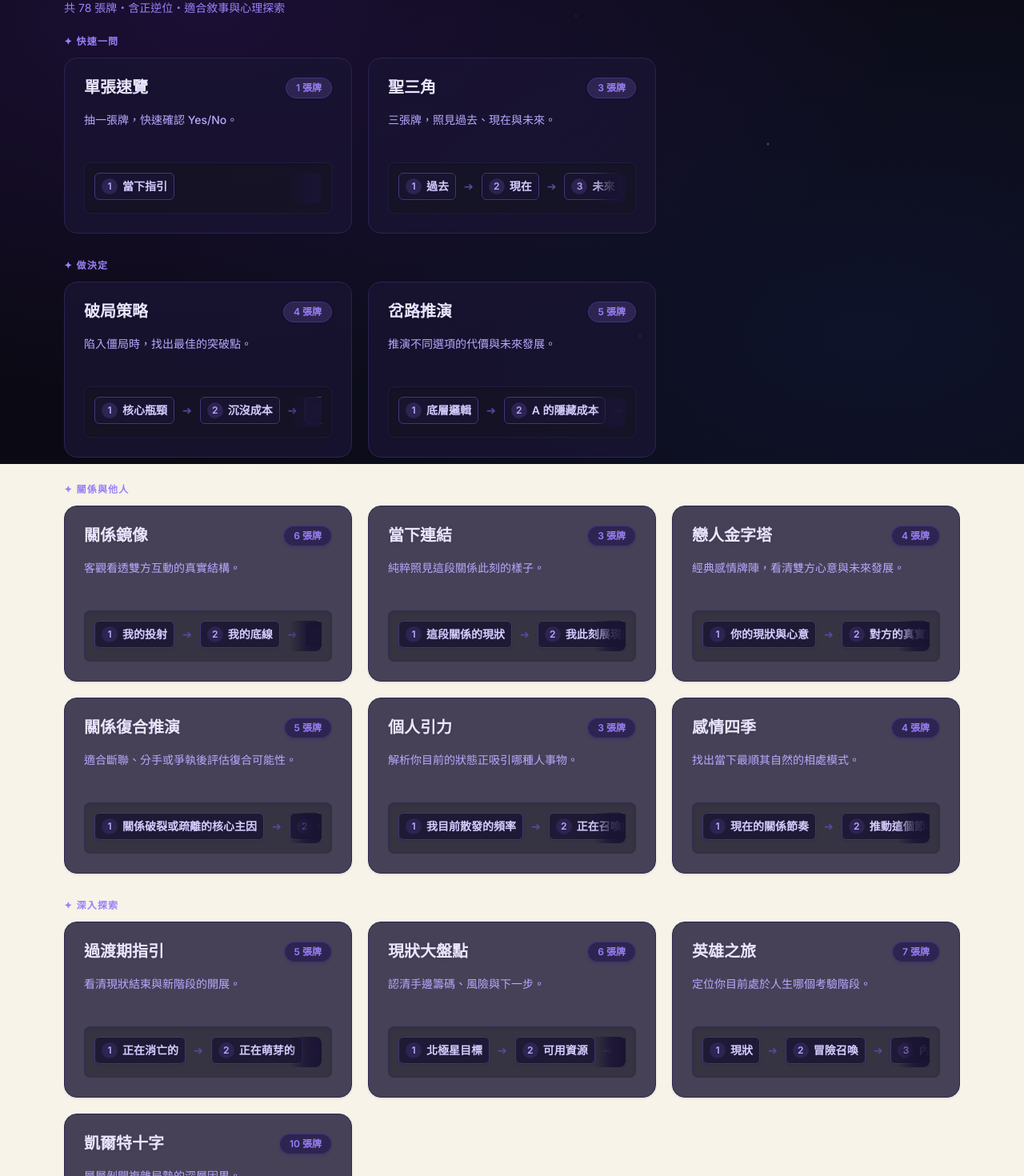
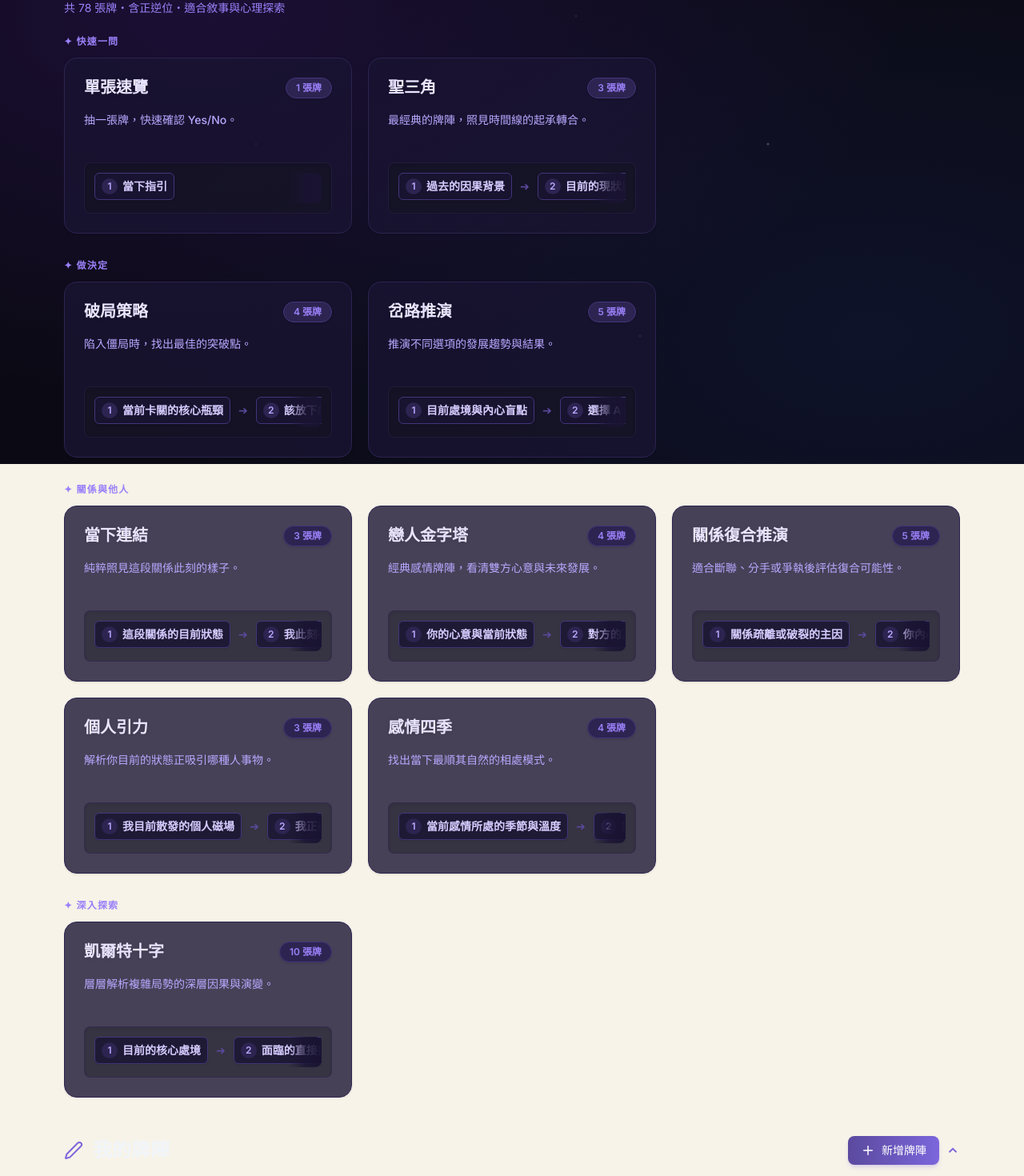
Before and after one commit to dodododora/Tarot-Draw, a React (Vite) app: page / in a window 1280 px wide. Shown: the part 220-1690 px from the top of the page at 80% size. Built offline with nearby package versions, Linux system fonts and the light colour scheme.

Commit message:
feat: complete rewrite and simplify of all Tarot spreads positions and layout codes

```diff
--- a/src/App.tsx
+++ b/src/App.tsx
@@ -2609,30 +2609,6 @@ function TarotSpreadLayout({ spread, cards, mode }: { spread: Spread; cards: Dra
         </div>
       );
 
-    case 'mirror':
-      return (
-        <div className="grid grid-cols-2 gap-x-8 sm:gap-x-24 gap-y-10 place-items-center max-w-2xl mx-auto w-full">
-          {cards.map((_, i) => renderCard(i))}
-        </div>
-      );
-
-    case 'resource':
-      return (
-        <div className="grid grid-cols-3 gap-6 sm:gap-10 place-items-center max-w-4xl mx-auto w-full">
-          {renderCard(3)} {renderCard(0)} {renderCard(2)}
-          {renderCard(1)} {renderCard(4)} {renderCard(5)}
-        </div>
-      );
-
-    case 'hero':
-      return (
-        <div className="grid grid-cols-3 gap-x-6 sm:gap-x-12 gap-y-10 place-items-center max-w-4xl mx-auto w-full">
-          <div>{renderCard(0)}</div> <div className="invisible"></div> <div>{renderCard(6)}</div>
-          <div>{renderCard(1)}</div> <div className="invisible"></div> <div>{renderCard(5)}</div>
-          <div>{renderCard(2)}</div> <div>{renderCard(3)}</div> <div>{renderCard(4)}</div>
-        </div>
-      );
-
     case 'celtic':
       return (
         <div className="flex flex-col xl:flex-row gap-12 sm:gap-16 items-center justify-center w-full max-w-6xl mx-auto">
--- a/src/constants.ts
+++ b/src/constants.ts
@@ -271,46 +271,38 @@ export const LENORMAND_TRIVIA: string[] = [
 
 export const THOTH_SPREADS: Spread[] = [
   { id: "single",           name: "單張速覽",    count: 1,  positions: ["當下指引"],                                                                                                                hint: "抽一張牌，快速確認 Yes/No。",                                    exampleQuestion: "針對今天的重要會議，我最該穩住的心態是什麼？" },
-  { id: "johari",           name: "盲點揭露",    count: 4,  positions: ["公開區", "盲目區", "隱藏區", "未知潛能"],                                                                                  hint: "看清自我認知與他人眼中的落差。",                                  exampleQuestion: "在目前團隊中，我對自己角色的認知與實際情況有何落差？" },
-  { id: "cycle",            name: "過渡期指引",  count: 5,  positions: ["正在消亡的", "正在萌芽的", "此刻的張力", "必須放下的", "必須帶走的"],                                                              hint: "看清現狀結束與新階段的開展。",                                    exampleQuestion: "邁入30歲的轉折，我該如何看待目前的職涯過渡期？" },
-  { id: "breakthrough",     name: "破局策略",    count: 4,  positions: ["核心瓶頸", "沉沒成本", "隱藏槓桿", "第一步"],                                                                              hint: "陷入僵局時，找出最佳的突破點。",                                  exampleQuestion: "這個專案推動不下去，我該如何調整策略來破局？" },
-  { id: "choice",           name: "岔路推演",    count: 5,  positions: ["底層邏輯", "A 的隱藏成本", "A 的演化", "B 的隱藏成本", "B 的演化"],                                                       hint: "推演不同選項的代價與未來發展。",                                  exampleQuestion: "我該選擇去大企業求穩，還是加入新創團隊承擔風險？" },
-  { id: "iceberg",          name: "潛意識深索",  count: 6,  positions: ["表層行為", "理性認知", "真實情緒", "核心信念", "防衛機制", "整合策略"],                                                    hint: "挖出內心深處的防衛與真實動機。",                                  exampleQuestion: "我明明想追求事業成功，卻總是提不起勁的深層原因？" },
-  { id: "mirror",           name: "關係鏡像",    count: 6,  positions: ["我的投射", "我的底線", "對方的投射", "對方需求", "系統摩擦", "共振點"],                                                    hint: "客觀看透雙方互動的真實結構。",                                    exampleQuestion: "我與合夥人摩擦頻繁，這段合作關係底層的問題出在哪？" },
-  { id: "resource",         name: "現狀大盤點",  count: 6,  positions: ["北極星目標", "可用資源", "外部變數", "系統阻力", "隱藏推力", "下一里程碑"],                                                hint: "認清手邊籌碼、風險與下一步。",                                    exampleQuestion: "對於明年的創業計畫，我目前的資源與風險盤點為何？" },
-  { id: "hero",             name: "英雄之旅",    count: 7,  positions: ["現狀", "冒險召喚", "內在阻力", "導師與工具", "深淵試煉", "啟示與轉化", "帶著恩賜歸來"],                                    hint: "定位你目前處於人生哪個考驗階段。",                                exampleQuestion: "我決定徹底轉換跑道，這段旅程將面臨什麼挑戰與成長？" },
-  { id: "energy-resonance", name: "交會效應",    count: 5,  positions: ["我的底層渴望", "對方的底層渴望", "碰撞製造的東西", "各自迴避的部分", "去除投射後的核心"],         hint: "兩人相會時，檯面下的真實互動。",                                 exampleQuestion: "我與這個人之間的互動底層透露了什麼？" },
-  { id: "mirror-mirror",    name: "內在投射鏡",  count: 5,  positions: ["你在對方身上受不了的", "這件事在你身上的根", "對方從你身上照見的", "你們共同迴避的", "這段關係真正的課題"],      hint: "從他人身上看見自己隱藏的情緒。",                                 exampleQuestion: "我在這段關係中反覆被觸發，背後真正的課題是什麼？" },
-  { id: "celtic",           name: "凱爾特十字",  count: 10, positions: ["現況", "主要挑戰", "顯意識", "潛意識", "過去", "近未來", "自我認知", "外在環境", "焦慮與渴望", "最終演化"],                hint: "層層剝開複雜局勢的深層因果。",                                    exampleQuestion: "我目前面臨人生的巨大低潮，請幫我全盤檢視各維度的問題與解法。" },
-  { id: "elements",         name: "四元素平衡",  count: 4,  positions: ["火・行動力", "水・情感", "風・思維", "土・物質"],                                                                          hint: "從行動、情感、思維與物質全面剖析現狀。",                           exampleQuestion: "目前的處境從四個面向來看，各自透露了什麼訊息？",         category: "深入探索" },
-  { id: "now-connect",       name: "當下連結",    count: 3,  positions: ["這段關係的現狀", "我此刻展現的模樣", "對方此刻展現的模樣"],                                                              hint: "純粹照見這段關係此刻的樣子。",                                    exampleQuestion: "不問對錯，這段關係此刻各自的狀態是什麼？" },
-  { id: "lovers-pyramid", name: "戀人金字塔", count: 4, positions: ["你的現狀與心意", "對方的真實想法", "彼此關係的阻礙與張力", "未來發展結果"], hint: "經典感情牌陣，看清雙方心意與未來發展。", exampleQuestion: "我跟某某人接下來的感情發展走向會如何？" },
-  { id: "reconciliation", name: "關係復合推演", count: 5, positions: ["關係破裂或疏離的核心主因", "你對這段關係的真實執著", "對方目前的當下心意", "阻礙復合的主要絆腳石", "兩人的最終復合機率與走向"], hint: "適合斷聯、分手或爭執後評估復合可能性。", exampleQuestion: "我們分手兩個月了，還有機會復合嗎？" },
+  { id: "waite-triangle",   name: "聖三角",      count: 3,  positions: ["過去的因果背景", "目前的現狀與面臨轉變", "未來的發展走向與指引"],                                                          hint: "最經典的牌陣，照見時間線的起承轉合。",                          exampleQuestion: "這段感情的過去、現在與未來走向？" },
+  { id: "cycle",            name: "過渡期指引",  count: 5,  positions: ["正在消逝的舊狀態", "正在萌芽的新契機", "目前面臨的核心考驗", "此時此刻必須放下的包袱", "應帶往下一階段的支持力量"],            hint: "看清現狀結束與新階段的開展。",                                    exampleQuestion: "面臨轉折期，我該如何看待目前的過渡狀態？" },
+  { id: "breakthrough",     name: "破局策略",    count: 4,  positions: ["當前卡關的核心瓶頸", "該放下的包袱或舊慣性", "突破現狀的契機與優勢", "下一步的關鍵指引與行動"],                                hint: "陷入僵局時，找出最佳的突破點。",                                  exampleQuestion: "這個專案推動不下去，我該如何調整策略來破局？" },
+  { id: "choice",           name: "岔路推演",    count: 5,  positions: ["目前處境與內心盲點", "選擇 A 的近況與發展", "選擇 A 的最終結果", "選擇 B 的近況與發展", "選擇 B 的最終結果"],                 hint: "推演不同選項的發展趨勢與結果。",                                  exampleQuestion: "我該選擇去大企業求穩，還是加入新創團隊承擔風險？" },
+  { id: "iceberg",          name: "潛意識冰山",  count: 6,  positions: ["外在展現的表層行為", "你以為的理智想法", "內心深處的真實情緒", "深藏底層的核心信念", "阻礙改變的潛意識防衛機制", "身心一致的整合建議"], hint: "掘出內心深處的防衛與真實動機。",                                  exampleQuestion: "我明明想追求事業成功，卻總是提不起勁的深層原因？" },
+  { id: "energy-resonance", name: "交會效應",    count: 5,  positions: ["我潛藏的底層心意", "對方潛藏的底層心意", "兩人互動產生的能量張力", "彼此刻意迴避的盲區", "這段關係的核心學習課題"],         hint: "兩人相會時，檯面下的真實互動。",                                 exampleQuestion: "我與這個人之間的互動底層透露了什麼？" },
+  { id: "celtic",           name: "凱爾特十字",  count: 10, positions: ["目前的核心處境", "面臨的直接挑戰與阻礙", "你的顯意識想法與目標", "潛意識的底層動機與盲點", "過去已形成的影響因果", "即將面臨的近未來局勢", "你對自我與此事的認知", "身邊的外在環境與他人態度", "你內心的希望或恐懼", "此事的最終發展結果"], hint: "層層解析複雜局勢的深層因果與演變。",                              exampleQuestion: "我目前面臨人生的巨大低潮，請幫我全盤檢視各維度的問題與解法。" },
+  { id: "elements",         name: "四元素平衡",  count: 4,  positions: ["火元素 (行動力與熱情現狀)", "水元素 (情緒感受與關係流動)", "風元素 (理性思考與溝通狀態)", "土元素 (現實資源與物質基礎)"],       hint: "從行動、情感、思維與物質全面剖析現狀。",                           exampleQuestion: "目前的處境從四個面向來看，各自透露了什麼訊息？" },
+  { id: "now-connect",      name: "當下連結",    count: 3,  positions: ["這段關係的目前狀態", "我此刻在關係中的心態", "對方此刻在關係中的心態"],                                                    hint: "純粹照見這段關係此刻的樣子。",                                    exampleQuestion: "不問對錯，這段關係此刻各自的狀態是什麼？" },
+  { id: "lovers-pyramid",   name: "戀人金字塔",  count: 4,  positions: ["你的心意與當前狀態", "對方的真實想法與狀態", "彼此互動的張力與阻礙", "關係的未來走向"],                                    hint: "經典感情牌陣，看清雙方心意與未來發展。",                          exampleQuestion: "我跟某某人接下來的感情發展走向會如何？" },
+  { id: "reconciliation",   name: "關係復合推演",count: 5,  positions: ["關係疏離或破裂的主因", "你內心的真實渴望與執著", "對方當下的心意與想法", "阻礙復合的核心絆腳石", "兩人的未來走向與復合契機"],     hint: "適合斷聯、分手或爭執後評估復合可能性。",                          exampleQuestion: "我們分手兩個月了，還有機會復合嗎？" },
 ];
 
 export const WAITE_SPREADS: Spread[] = [
   { id: "single",         name: "單張速覽",  count: 1, positions: ["當下指引"],                                        hint: "抽一張牌，快速確認 Yes/No。",                        exampleQuestion: "這份工作對我目前的靈性發展是否有益？" },
-  { id: "waite-triangle", name: "聖三角", count: 3, positions: ["過去", "現在", "未來"], hint: "三張牌，照見過去、現在與未來。", exampleQuestion: "這段感情的過去、現在與未來走向？" },
-  { id: "attraction",     name: "個人引力",  count: 3, positions: ["我目前散發的頻率", "正在召喚的連結模式", "值得鬆開的舊有慣性"],  hint: "解析你目前的狀態正吸引哪種人事物。",              exampleQuestion: "我目前的狀態在感情關係中吸引著什麼？" },
-  { id: "rel-seasons",    name: "感情四季",  count: 4, positions: ["現在的關係節奏", "推動這個節奏的核心力量", "需要給予的滋養", "即將來臨的自然轉變"],  hint: "找出當下最順其自然的相處模式。",    exampleQuestion: "這段感情現在處於什麼節奏？我將如何與它同行？" },
-  { id: "now-connect",    name: "當下連結",    count: 3, positions: ["這段關係現在的樣子", "我目前傳遞給對方的狀態", "對方目前傳遞給我的狀態"],              hint: "純粹照見這段關係此刻的樣子。",          exampleQuestion: "不問對錯，這段關係此刻各自的狀態是什麼？" },
+  { id: "waite-triangle", name: "聖三角",    count: 3, positions: ["過去的因果背景", "目前的現狀與面臨轉變", "未來的發展走向與指引"], hint: "三張牌，照見過去、現在與未來。", exampleQuestion: "這段感情的過去、現在與未來走向？" },
+  { id: "attraction",     name: "個人引力",  count: 3, positions: ["我目前散發的個人磁場", "我正在吸引的人事物類型", "阻礙我建立健康關係的舊慣性"], hint: "解析你目前的狀態正吸引哪種人事物。", exampleQuestion: "我目前的狀態在感情關係中吸引著什麼？" },
+  { id: "rel-seasons",    name: "感情四季",  count: 4, positions: ["當前感情所處的季節與溫度", "推動此節奏的背後核心力量", "此時最需要給予關係的滋養", "接下來即將迎來的自然轉變"], hint: "找出當下最順其自然的相處模式。", exampleQuestion: "這段感情現在處於什麼節奏？我將如何與它同行？" },
+  { id: "now-connect",    name: "當下連結",  count: 3, positions: ["這段關係的目前狀態", "我此刻在關係中的心態", "對方此刻在關係中的心態"], hint: "純粹照見這段關係此刻的樣子。", exampleQuestion: "不問對錯，這段關係此刻各自的狀態是什麼？" },
 ];
 
 // Which spread IDs are available in each system
-// Waite: narrative/event-oriented + classic structures
 export const WAITE_SPREAD_IDS = [
   'single', 'waite-triangle', 'celtic',
-  'cycle', 'hero',
-  'lovers-pyramid', 'reconciliation', 'attraction', 'rel-seasons', 'mirror', 'now-connect',
-  'breakthrough', 'choice', 'resource',
+  'lovers-pyramid', 'reconciliation', 'attraction', 'rel-seasons', 'now-connect',
+  'breakthrough', 'choice',
 ];
-// Thoth: energy-state / psychological structure
 export const THOTH_SPREAD_IDS = [
   'single', 'waite-triangle',
-  'johari', 'iceberg',
-  'cycle',
-  'lovers-pyramid', 'reconciliation', 'energy-resonance', 'mirror-mirror', 'mirror', 'now-connect',
-  'breakthrough', 'choice', 'resource',
+  'iceberg', 'cycle',
+  'lovers-pyramid', 'reconciliation', 'energy-resonance', 'now-connect',
+  'breakthrough', 'choice',
   'elements',
 ];
 
```
